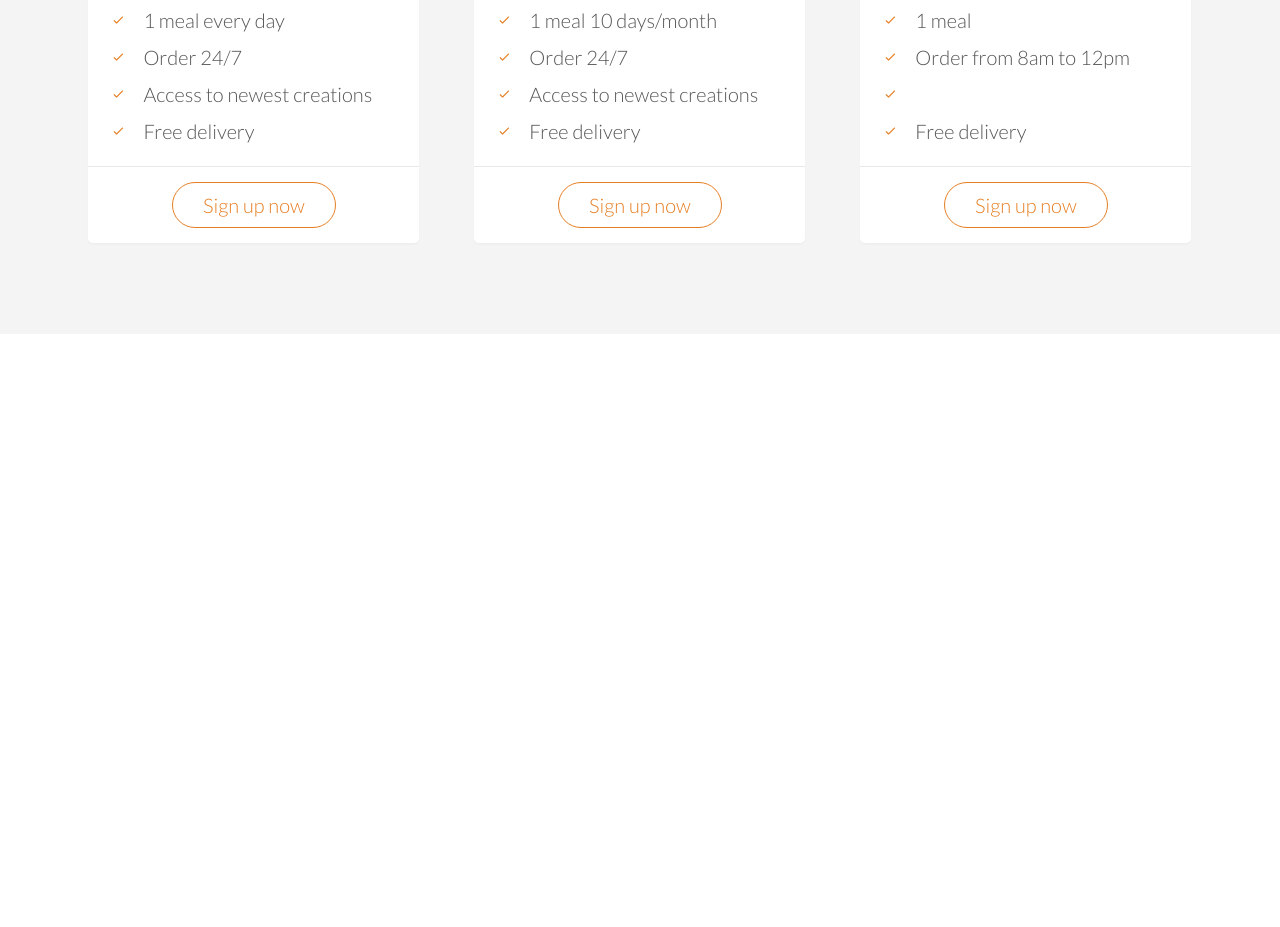
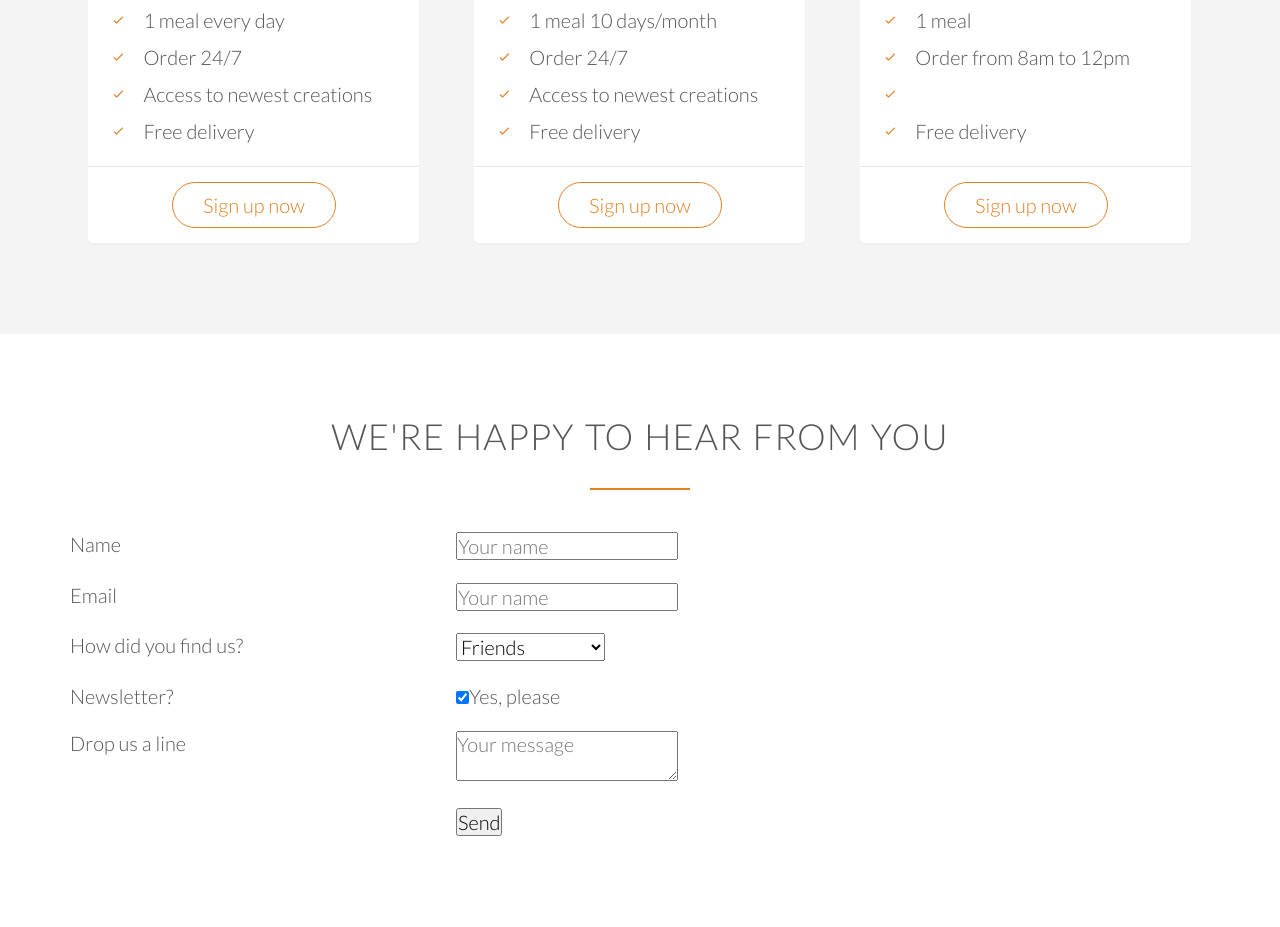
Before and after one commit to Finble/omnifood, a plain HTML site: page index.html in a window 1280 px wide. Shown: the part 4228-5155 px from the top of the page. Before the commit the page ends 4562 px from the top, so only its background shows below. Drawn offline with Linux system fonts and the light colour scheme; files whose address does not match are found by name.

Commit message:
Contact Form Section - index.html

```diff
--- a/index.html
+++ b/index.html
@@ -294,5 +294,72 @@
                 </div>
             </div>
         </section>
+        <section class="section-form">
+            <div class="row">
+                <h2>We're happy to hear from you</h2>
+            </div>
+            <div class="row">
+                <form method="post" action="#" class="contact-form">
+                    <div class="row">
+                        <div class="col span-1-of-3">
+                            <label for="name">Name</label>
+                        </div>
+                        <div class="col span-2-of-3">
+                            <input type="text" name="name" id="name" placeholder="Your name" required>
+                        </div>
+                    </div>
+                    <div class="row">
+                        <div class="col span-1-of-3">
+                            <label for="email">Email</label>
+                        </div>
+                        <div class="col span-2-of-3">
+                            <input type="email" name="email" id="email" placeholder="Your name" required>
+                        </div>
+                    </div>
+                    <div class="row">
+                        <div class="col span-1-of-3">
+                            <label for="find-us">How did you find us?</label>
+                        </div>
+                        <div class="col span-2-of-3">
+                            <select name="find-us" id="find-us">
+                                <option value="friends">Friends</option>
+                                <option value="search">Search Engine</option>
+                                <option value="ad">Advertisement</option>
+                                <option value="other">Other</option>
+                            </select>
+                        </div>
+                    </div>
+                    <div class="row">
+                        <div class="col span-1-of-3">
+                            <label>Newsletter?</label>
+                        </div>
+                        <div class="col span-2-of-3">
+                            <input type="checkbox" name="news" id="news" checked>Yes, please
+                        </div>
+                    </div>
+                    <div class="row">
+                        <div class="col span-1-of-3">
+                            <label>Drop us a line</label>
+                        </div>
+                        <div class="col span-2-of-3">
+                            <textarea name="message" placeholder="Your message"></textarea>
+                        </div>
+                    </div>
+                    <div class="row">
+                        <div class="col span-1-of-3">
+                            <label>&nbsp;</label>
+                        </div>
+                        <div class="col span-2-of-3">
+                            <input type="submit" value="Send">
+                        </div>
+                    </div>
+                </form>
+            </div>
+        </section>
     </body>
 </html>
+
+
+<!--
+
+Drop us a line
```
